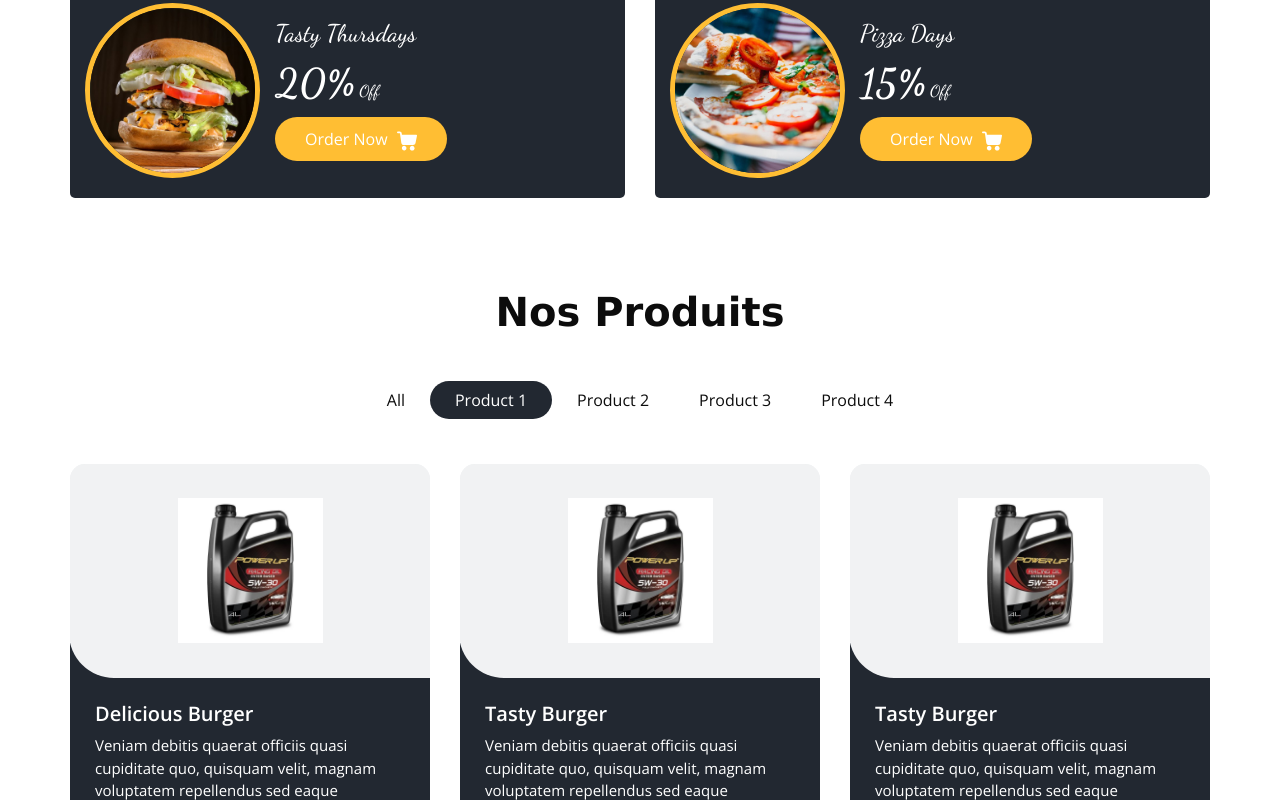
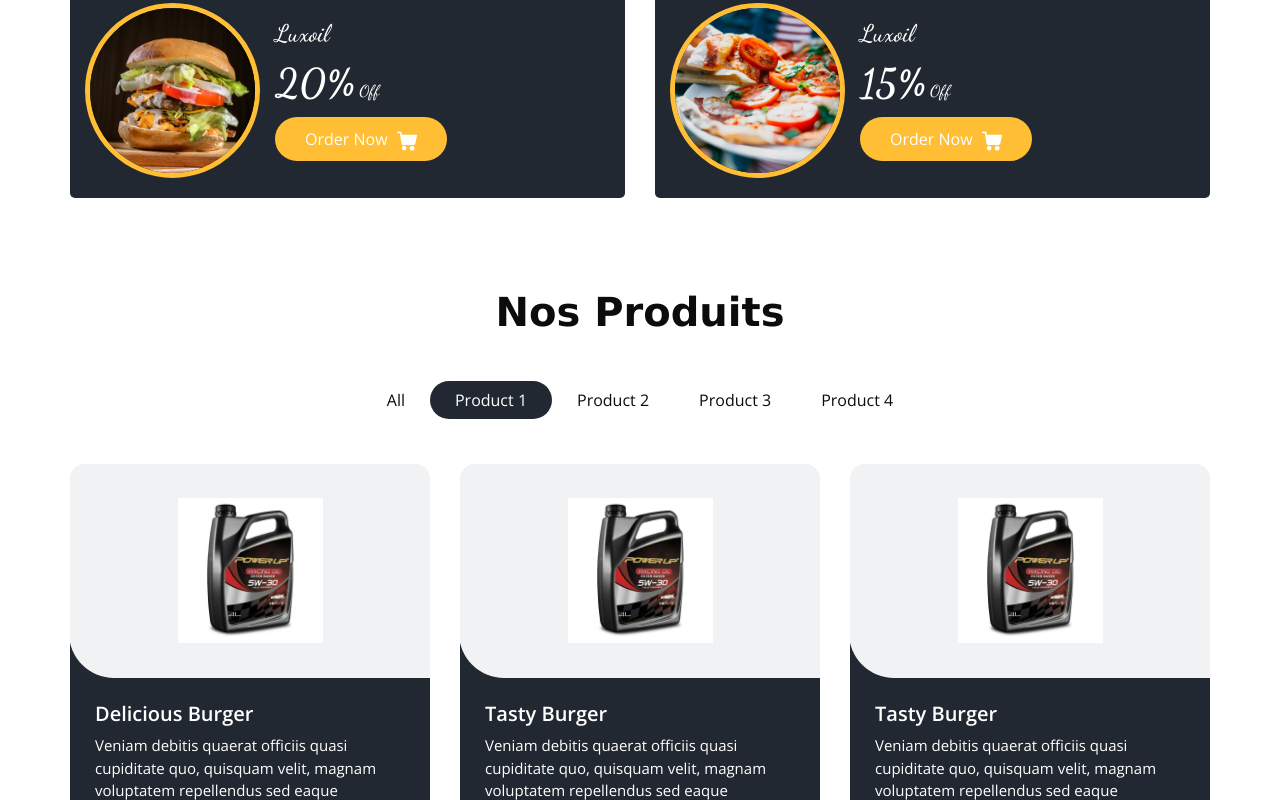
Before and after one commit to belaid05/luxoil, a plain HTML site: page index.html in a window 1280 px wide. Both pictures are taken after a click on the item "Product 1". Shown: the part 907-1707 px from the top of the page. Drawn offline with nearby package versions, Linux system fonts and the light colour scheme; some packages are replaced by stand-ins of ours; files whose address does not match are found by name.

Commit message:
Update index.html

```diff
--- a/index.html
+++ b/index.html
@@ -115,7 +115,7 @@
                 <div class="col-md-7 col-lg-6 ">
                   <div class="detail-box">
                     <h1>
-                      Fast Food Restaurant
+                      Luxoil
                     </h1>
                     <p>
                       Doloremque, itaque aperiam facilis rerum, commodi, temporibus sapiente ad mollitia laborum quam
@@ -138,7 +138,7 @@
                 <div class="col-md-7 col-lg-6 ">
                   <div class="detail-box">
                     <h1>
-                      Fast Food Restaurant
+                      Luxoil
                     </h1>
                     <p>
                       Doloremque, itaque aperiam facilis rerum, commodi, temporibus sapiente ad mollitia laborum quam
@@ -182,7 +182,7 @@
               </div>
               <div class="detail-box">
                 <h5>
-                  Tasty Thursdays
+                  Luxoil
                 </h5>
                 <h6>
                   <span>20%</span> Off
@@ -253,7 +253,7 @@
               </div>
               <div class="detail-box">
                 <h5>
-                  Pizza Days
+                  Luxoil
                 </h5>
                 <h6>
                   <span>15%</span> Off
```
